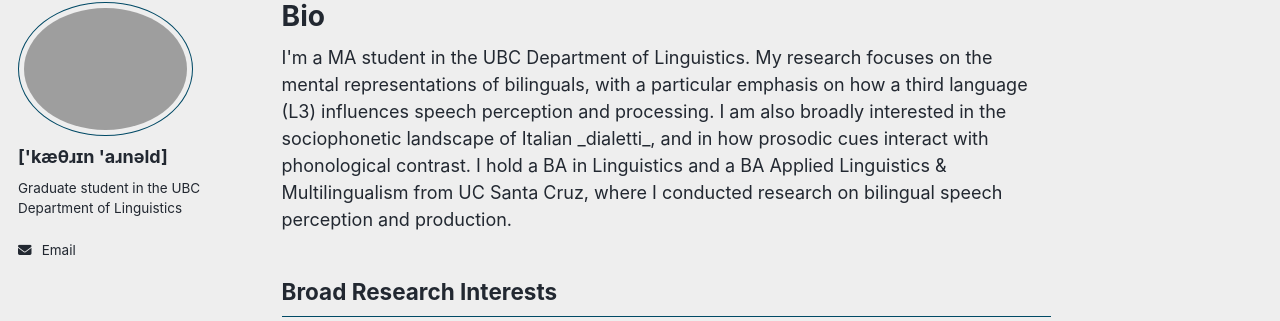
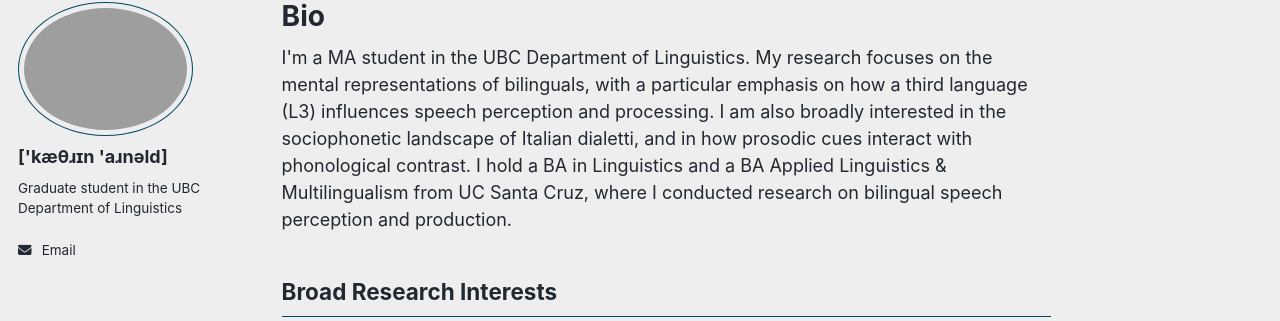
Before and after one commit to katherinearnold/katherinearnold.github.io, a Jekyll site: the page built from _pages/about.md, in a window 1280 px wide. Shown: the part 99-420 px from the top of the page. Built offline with Jekyll 4.4.1, drawn with Linux system fonts in a browser that asks for light colours; a script bundle is joined from its source files by our own code; library files that are not in the unit come from our copies.

```diff
--- a/_pages/about.md
+++ b/_pages/about.md
@@ -8,7 +8,7 @@ redirect_from:
 ---
 
 <p>
-I'm a MA student in the UBC Department of Linguistics. My research focuses on the mental representations of bilinguals, with a particular emphasis on how a third language (L3) influences speech perception and processing. I am also broadly interested in the sociophonetic landscape of Italian _dialetti_, and in how prosodic cues interact with phonological contrast. I hold a BA in Linguistics and a BA Applied Linguistics & Multilingualism from UC Santa Cruz, where I conducted research on bilingual speech perception and production.
+I'm a MA student in the UBC Department of Linguistics. My research focuses on the mental representations of bilinguals, with a particular emphasis on how a third language (L3) influences speech perception and processing. I am also broadly interested in the sociophonetic landscape of Italian dialetti, and in how prosodic cues interact with phonological contrast. I hold a BA in Linguistics and a BA Applied Linguistics & Multilingualism from UC Santa Cruz, where I conducted research on bilingual speech perception and production.
 </p>
 
 <h2>Broad Research Interests</h2>
```
